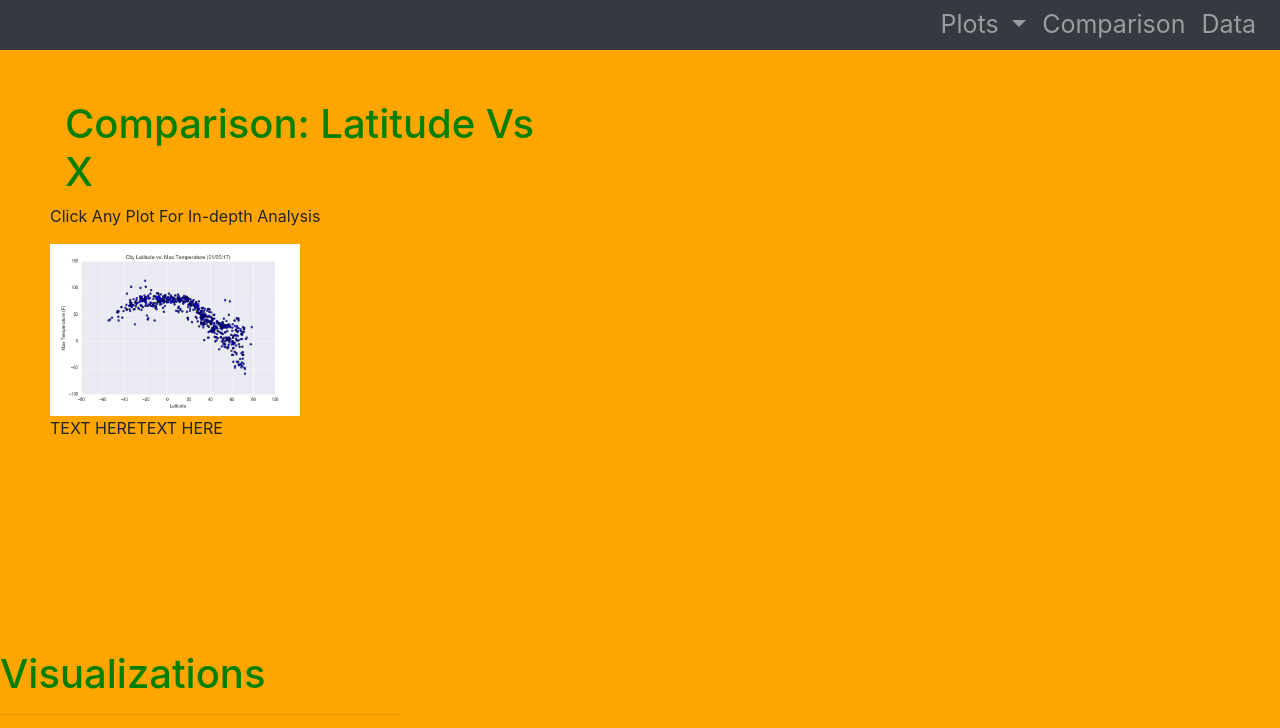
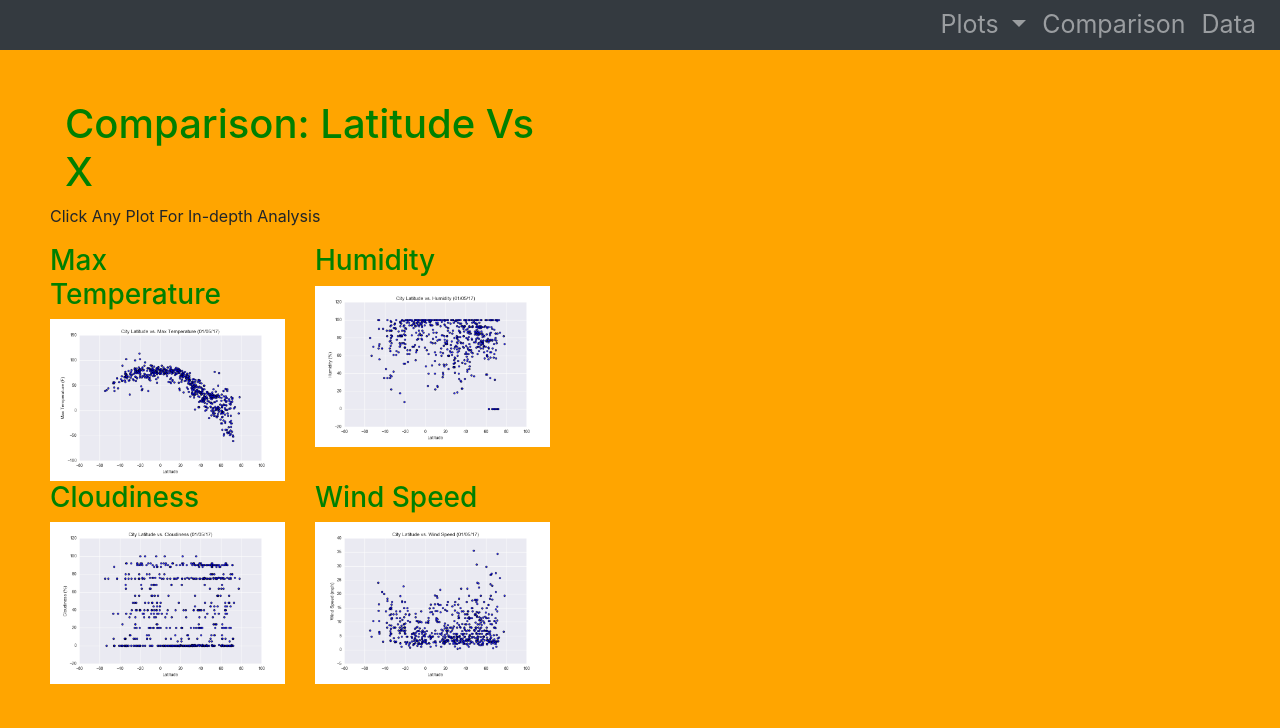
Before and after one commit to adamjohnson57/Web-Design-Challenge, a plain HTML site: page comparison.html in a window 1280 px wide. Shown: the top 728 px of the page. Drawn offline with nearby package versions, Linux system fonts and the light colour scheme.

Commit message:
reworked comparison and style

```diff
--- a/comparison.html
+++ b/comparison.html
@@ -37,7 +37,7 @@
         </div>
     </nav>
 
-    <div class="container">
+    <div class="container" id="comparisoncont">
         <div class="row">
             <div class="col-lg-12">
                 <h1>Comparison: Latitude Vs X</h1>
@@ -47,27 +47,25 @@
                 <p>Click Any Plot For In-depth Analysis</p>
             </div>
         </div>
-                <hr>
-                <div class="thumbnail">
-                    <img src="Resources/assets/images/Fig1.png" width="50%" alt="Latititude Vs. Max Temperature">
-                </div>
-                <p>TEXT HERE</p>
-
-                <p>TEXT HERE</p>
+        <div class="row">
+            <div class="col-lg-6">
+                <h3>Max Temperature</h3>
+                <a href="temperature.html"><img src="Resources/assets/images/Fig1.png" class="img-fluid"></a>
+            </div>
+            <div class="col-lg-6">
+            <h3>Humidity</h3>
+                <a href="humidity.html"><img src="Resources/assets/images/Fig2.png" class="img-fluid"></a>
             </div>
         </div>
-    </div>
-
-    <div class="sidebar">
-        <h1>
-            Visualizations
-        </h1>
-        <hr>
         <div class="row">
-            <a href="temperature.html"><img src="Resources/assets/images/Fig1.png" width="100%" alt="Latitude Vs. Max Temperature"></a>
-            <a href="humidity.html"><img src="Resources/assets/images/Fig2.png" width="100%" alt="Latitude Vs. Humidity"></a>
-            <a href="cloudiness.html"><img src="Resources/assets/images/Fig3.png" width="100%" alt="Latitude Vs. Cloudiness"></a>
-            <a href="wind_speed.html"><img src="Resources/assets/images/Fig4.png" width="100%" alt="Latitude Vs. Wind Speed"></a>
+            <div class="col-lg-6">
+                <h3>Cloudiness</h3>
+                <a href="cloudiness.html"><img src="Resources/assets/images/Fig3.png" class="img-fluid"></a>
+            </div>
+            <div class="col-lg-6">
+            <h3>Wind Speed</h3>
+                <a href="wind_speed.html"><img src="Resources/assets/images/Fig4.png" class="img-fluid"></a>
+            </div>
         </div>
     </div>
 
--- a/style.css
+++ b/style.css
@@ -2,7 +2,7 @@ body{
     background-color: orange;
 }
 
-h1,h2{color:green
+h1,h2,h3{color:green
 }
 
 button{
```
